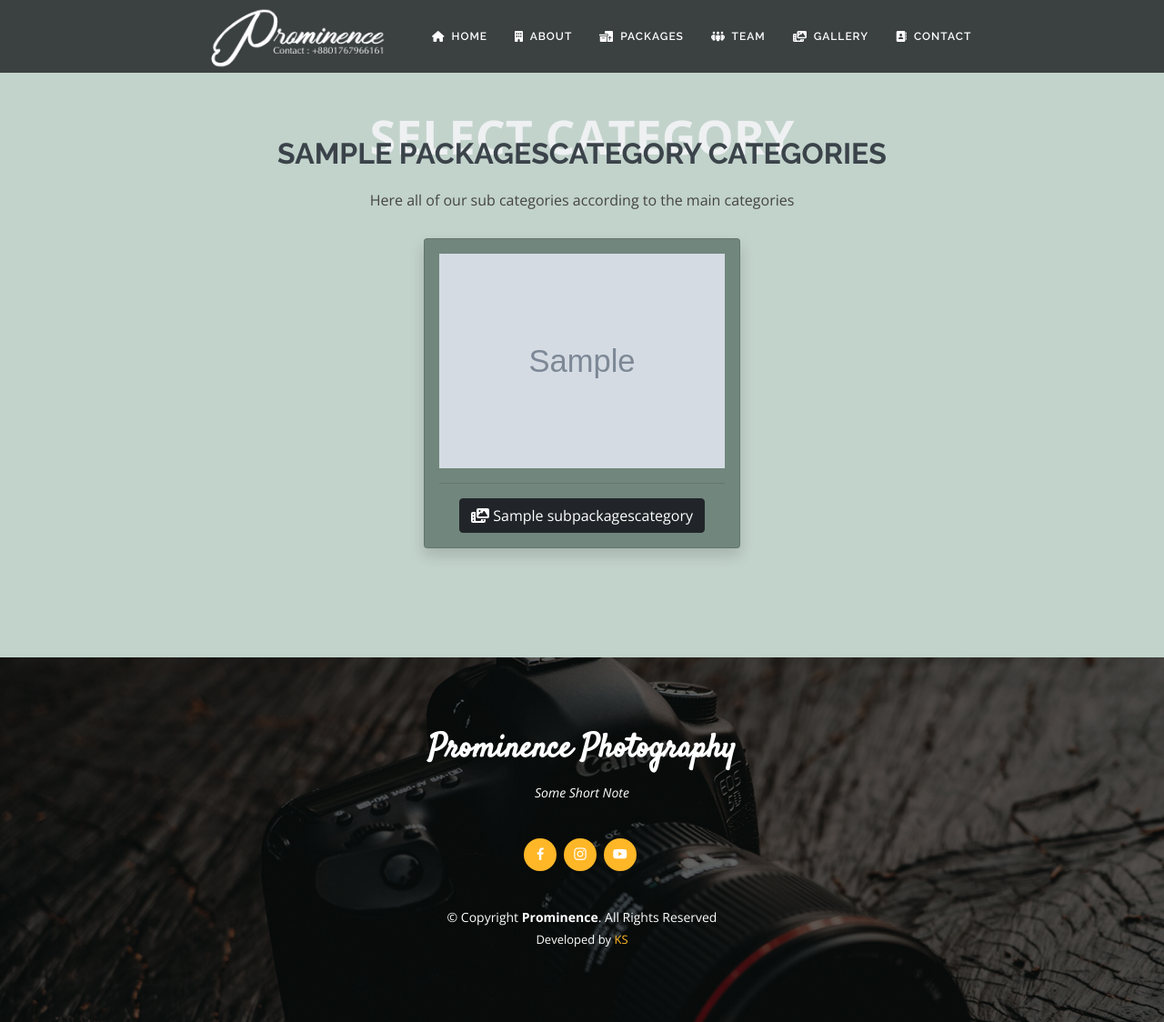
After one commit to kazishuvo22/Prominence-Photography, a Django app: page /packages_sub_category/1/ in a window 1280 px wide. The commit adds this page. Shown: the whole page at 91% size. Run offline with Django 3.2, Linux system fonts and the light colour scheme; tables that the repository leaves empty hold one stand-in row (values such as "Sample post"); grey boxes marked "Sample" are stand-in pictures; some libraries are stand-ins or nearby versions.

Commit message:
model implement, category, sub category, packages added

```diff
--- a/ProminenceProject/ProminenceApp/admin.py
+++ b/ProminenceProject/ProminenceApp/admin.py
@@ -1,9 +1,13 @@
 from django.contrib import admin
 
 # Register your models here.
-from ProminenceApp.models import General
+from ProminenceApp.models import General, PackagesCategory, SubPackagesCategory, Packages, Team
 
 admin.site.site_header = "Prominence Photography Administration"
 admin.site.site_title = "Prominence Photography"
 
 admin.site.register(General)
+admin.site.register(Team)
+admin.site.register(PackagesCategory)
+admin.site.register(SubPackagesCategory)
+admin.site.register(Packages)
--- a/ProminenceProject/ProminenceApp/templates/gallery.html
+++ b/ProminenceProject/ProminenceApp/templates/gallery.html
@@ -2,7 +2,7 @@
 {% load static %}
 {% block content %}
 
-    <section class="inner-page">
+    <section class="inner-page" style="background: #c1d1c9;">
         <div class="container">
             <!-- ======= My Gallery Section ======= -->
 
--- a/ProminenceProject/ProminenceApp/templates/home.html
+++ b/ProminenceProject/ProminenceApp/templates/home.html
@@ -9,6 +9,9 @@
             <h1>Prominence Photography</h1>
             <h2>A promise to make your special day memorable</h2>
             <a href="https://www.youtube.com/watch?v=Kee9Et2j7DA" class="glightbox play-btn mb-4"></a>
+            <a href="{% url 'packages_category' %}" class="btn btn-outline-dark" style="background: linear-gradient(to top right, #ff0066 0%, #99ff99 100%);">
+                <i class="bi-arrow-right-circle-fill"></i>
+                <b>View All Packages</b></a>
 
         </div>
     <div class="hero-container" style="margin-top: 48rem;">
@@ -116,7 +119,7 @@
 
 
     <!-- ======= Contact Me Section ======= -->
-    <section id="contact" class="contact">
+    <section id="contact" class="contact" style="background: #f5f5f5;">
       <div class="container">
 
         <div class="section-title">
--- /dev/null
+++ b/ProminenceProject/ProminenceApp/templates/packages_sub_category.html
@@ -0,0 +1,49 @@
+{% extends 'client/base.html' %}
+{% load static %}
+{% block content %}
+
+    <section class="inner-page" style="background: #c2d3cb">
+        <div class="container">
+            <!-- ======= Buy Ticket Section ======= -->
+            <section class="section-with-bg">
+                <div class="container" data-aos="fade-up">
+                    <div class="section-title" data-aos="fade-up">
+                        <span>Select Category</span>
+                        <h2>{{ main_category_name.main_category }} Categories</h2>
+                        <p>Here all of our sub categories according to the main categories</p>
+                    </div>
+                    {% if all_sub_category %}
+                        <div class="row justify-content-center">
+                            {% for category in all_sub_category %}
+                                <div class="col-lg-4" data-aos="fade-up" data-aos-delay="100">
+                                    <div class="card mb-5 mb-lg-0 shadow" style="background: #71867c">
+                                        <div class="card-body">
+                                            {#                                    <h5 class="card-title text-muted text-uppercase text-center">Standard Access</h5>#}
+                                            {#                                    <h6 class="card-price text-center">$150</h6>#}
+
+                                            <a href="/media/{{ category.sub_category_photo }}"
+                                               class="gallery-lightbox"><img
+                                                    src="/media/{{ category.sub_category_photo }}" class="img-fluid"
+                                                    style="height: auto; width: auto" alt=""></a>
+                                            <hr>
+                                            <div class="text-center">
+                                                <a type="button" class="btn btn-dark"
+                                                   href="{% url 'packages' category.id %}">
+                                                    <i class="fa fa-photo-video"></i> {{ category.sub_category_name }}
+                                                </a>
+                                            </div>
+                                        </div>
+                                    </div>
+                                </div>
+                            {% endfor %}
+                        </div>
+                    {% else %}
+                        <div class="row justify-content-center">
+                            <h4 class="text-center">No available packages in this category right now!</h4>
+                        </div>
+                    {% endif %}
+                </div>
+            </section>
+        </div>
+    </section>
+{% endblock %}
--- a/ProminenceProject/ProminenceApp/urls.py
+++ b/ProminenceProject/ProminenceApp/urls.py
@@ -1,11 +1,18 @@
+from django.conf.urls import url
+from django.conf.urls.static import static
 from django.contrib import admin
-from django.urls import path
+from django.urls import path, re_path, include
 
 from ProminenceApp import views
+from ProminenceProject import settings
 
 urlpatterns = [
-    path('', views.home, name="home"),
-    path('gallery/', views.gallery, name="gallery"),
-    path('team/', views.team, name="team"),
-    path('packages/', views.packages, name="packages"),
-]
+                  path('', views.home, name="home"),
+                  path('gallery/', views.gallery, name="gallery"),
+                  path('team/', views.team, name="team"),
+                  path('packages/<str:sub_id>/', views.packages, name="packages"),
+                  path('packages_category/', views.packages_category, name="packages_category"),
+                  path('packages_sub_category/<str:category_id>/', views.packages_sub_category,
+                       name="packages_sub_category"),
+                  url(r'^chaining/', include('smart_selects.urls')),
+              ] + static(settings.MEDIA_URL, document_root=settings.MEDIA_ROOT)
--- a/ProminenceProject/ProminenceApp/views.py
+++ b/ProminenceProject/ProminenceApp/views.py
@@ -1,11 +1,19 @@
+from django.core import serializers
+from django.core.cache import cache
 from django.shortcuts import render
+from ProminenceApp.models import *
 
 
 # Create your views here.
 
 def home(request):
     page = "home"
-    return render(request, page + ".html")
+
+    context = {
+        'all_main_category': PackagesCategory.objects.all(),
+        'all_sub_category': SubPackagesCategory.objects.all()
+    }
+    return render(request, page + ".html", context)
 
 
 def gallery(request):
@@ -18,6 +26,28 @@ def team(request):
     return render(request, page + ".html")
 
 
-def packages(request):
+def packages(request, sub_id):
     page = "packages"
-    return render(request, page + ".html")
+    context = {
+        'all_packages': Packages.objects.filter(sub_category=sub_id)
+    }
+    print(context['all_packages'])
+    return render(request, page + ".html", context)
+
+
+def packages_category(request):
+    page = "packages_category"
+    context = {
+        'category_all': PackagesCategory.objects.all()
+
+    }
+    return render(request, page + ".html", context)
+
+
+def packages_sub_category(request, category_id):
+    page = "packages_sub_category"
+    context = {
+        'main_category_name': SubPackagesCategory.objects.filter(main_category=category_id).last(),
+        'all_sub_category': SubPackagesCategory.objects.filter(main_category=category_id)
+    }
+    return render(request, page + ".html", context)
--- a/ProminenceProject/ProminenceProject/settings.py
+++ b/ProminenceProject/ProminenceProject/settings.py
@@ -37,7 +37,8 @@ INSTALLED_APPS = [
     'django.contrib.staticfiles',
     'ProminenceApp',
     'ckeditor',
-    'widget_tweaks'
+    'widget_tweaks',
+    'smart_selects'
 ]
 
 MIDDLEWARE = [
--- a/ProminenceProject/requirements.txt
+++ b/ProminenceProject/requirements.txt
@@ -3,3 +3,4 @@ pymongo~=3.12.0
 djongo
 django-ckeditor
 django-widget-tweaks~=1.4.8
+django-smart-selects~=1.5.9
--- a/ProminenceProject/statics/assets/css/style.css
+++ b/ProminenceProject/statics/assets/css/style.css
@@ -1362,7 +1362,6 @@ section {
     text-align: center;
     padding: 80px 0;
     position: relative;
-    margin-top: 44px;
 }
 
 #footer::before {
--- a/ProminenceProject/template/client/base.html
+++ b/ProminenceProject/template/client/base.html
@@ -14,7 +14,8 @@
     <link href="{% static 'assets/img/favicon.png' %}" rel="apple-touch-icon">
 
     <!-- Google Fonts -->
-  <link href="https://fonts.googleapis.com/css?family=Open+Sans:300,300i,400,400i,600,600i,700,700i|Raleway:300,300i,400,400i,500,500i,600,600i,700,700i|Satisfy" rel="stylesheet">
+    <link href="https://fonts.googleapis.com/css?family=Open+Sans:300,300i,400,400i,600,600i,700,700i|Raleway:300,300i,400,400i,500,500i,600,600i,700,700i|Satisfy"
+          rel="stylesheet">
 
     <!-- Vendor CSS Files -->
     <link href="{% static 'assets/vendor/bootstrap/css/bootstrap.min.css' %}" rel="stylesheet">
@@ -26,6 +27,18 @@
 
     <!-- Template Main CSS File -->
     <link href="{% static 'assets/css/style.css' %}" rel="stylesheet">
+    <link rel="stylesheet" href="https://cdnjs.cloudflare.com/ajax/libs/font-awesome/6.1.1/css/all.min.css"
+          integrity="sha512-KfkfwYDsLkIlwQp6LFnl8zNdLGxu9YAA1QvwINks4PhcElQSvqcyVLLD9aMhXd13uQjoXtEKNosOWaZqXgel0g=="
+          crossorigin="anonymous" referrerpolicy="no-referrer"/>
+{#    <script src="https://cdnjs.cloudflare.com/ajax/libs/jquery/3.6.0/jquery.min.js"#}
+{#            integrity="sha512-894YE6QWD5I59HgZOGReFYm4dnWc1Qt5NtvYSaNcOP+u1T9qYdvdihz0PPSiiqn/+/3e7Jo4EaG7TubfWGUrMQ=="#}
+{#            crossorigin="anonymous" referrerpolicy="no-referrer"></script>#}
+{#    <script src="https://cdnjs.cloudflare.com/ajax/libs/jquery/3.6.0/jquery.min.js"#}
+{#            integrity="sha512-894YE6QWD5I59HgZOGReFYm4dnWc1Qt5NtvYSaNcOP+u1T9qYdvdihz0PPSiiqn/+/3e7Jo4EaG7TubfWGUrMQ=="#}
+{#            crossorigin="anonymous" referrerpolicy="no-referrer"></script>#}
+{#    <script src="https://cdnjs.cloudflare.com/ajax/libs/jquery/3.6.0/jquery.js"#}
+{#            integrity="sha512-n/4gHW3atM3QqRcbCn6ewmpxcLAHGaDjpEBu4xZd47N0W2oQ+6q7oc3PXstrJYXcbNU1OHdQ1T7pAP+gi5Yu8g=="#}
+{#            crossorigin="anonymous" referrerpolicy="no-referrer"></script>#}
 
 </head>
 {% include 'client/header.html' %}
@@ -36,7 +49,8 @@
 
 </main><!-- End #main -->
 {% include 'client/footer.html' %}
-  <a href="#" class="back-to-top d-flex align-items-center justify-content-center"><i class="bi bi-arrow-up-short"></i></a>
+<a href="#" class="back-to-top d-flex align-items-center justify-content-center"><i
+        class="bi bi-arrow-up-short"></i></a>
 
 <!-- Vendor JS Files -->
 <script src="{% static 'assets/vendor/purecounter/purecounter.js ' %}"></script>
@@ -49,7 +63,10 @@
 <script src="{% static 'assets/vendor/aos/aos.js' %}"></script>
 
 <!-- Template Main JS File -->
-  <script src="{%  static 'assets/js/main.js' %}"></script>
+<script src="{% static 'assets/js/main.js' %}"></script>
+<script src="https://cdnjs.cloudflare.com/ajax/libs/font-awesome/6.1.1/js/all.min.js"
+        integrity="sha512-6PM0qYu5KExuNcKt5bURAoT6KCThUmHRewN3zUFNaoI6Di7XJPTMoT6K0nsagZKk2OB4L7E3q1uQKHNHd4stIQ=="
+        crossorigin="anonymous" referrerpolicy="no-referrer"></script>
 </body>
 
 </html>
--- a/ProminenceProject/template/client/header.html
+++ b/ProminenceProject/template/client/header.html
@@ -2,36 +2,45 @@
 {% load static %}
 <header id="header" class="fixed-top d-flex justify-content-center align-items-center header-transparent">
     <nav id="navbar" class="navbar">
-    <div id="logo" class="me-auto mb-3">
-        <!-- Uncomment below if you prefer to use a text logo -->
-        <!-- <h1><a href="index.html">The<span>Event</span></a></h1>-->
-       <a href="{% url 'home' %}" class="scrollto"><img src="{% static 'assets/img/favicon.png' %}" alt="" title=""></a>
-    </div>
+        <div id="logo" class="me-auto mb-3">
+            <!-- Uncomment below if you prefer to use a text logo -->
+            <!-- <h1><a href="index.html">The<span>Event</span></a></h1>-->
+            <a href="{% url 'home' %}" class="scrollto"><img src="{% static 'assets/img/favicon.png' %}" alt=""
+                                                             title=""></a>
+        </div>
         <ul>
-            <li><a class="nav-link scrollto" href="{% url 'home' %}">Home</a></li>
-            <li><a class="nav-link scrollto" href="{% url 'home' %}#about">About</a></li>
-            <li><a class="nav-link scrollto" href="{% url 'packages' %}">Packages</a></li>
-            <li><a class="nav-link scrollto" href="{% url 'team' %}">Team</a></li>
+            <li><a class="nav-link scrollto" href="{% url 'home' %}"><i class="fa fa-home"></i>&nbsp; Home</a></li>
+            <li><a class="nav-link scrollto" href="{% url 'home' %}#about"><i class="fa fa-building"></i>&nbsp;
+                About</a></li>
+            <li><a class="nav-link scrollto" href="{% url 'packages_category' %}"><i class="fa fa-boxes-packing"></i>&nbsp;
+                Packages</a></li>
+            <li><a class="nav-link scrollto" href="{% url 'team' %}"><i class="fa fa-people-group"></i>&nbsp; Team</a>
+            </li>
             <li><a class="nav-link scrollto {% if 'gallery' in request.path %} active {% endif %} "
-                   href="{% url 'gallery' %}">Gallery</a></li>
-            {#        <li class="dropdown"><a href="#"><span>Drop Down</span> <i class="bi bi-chevron-down"></i></a>#}
-            {#          <ul>#}
-            {#            <li><a href="#">Drop Down 1</a></li>#}
-            {#            <li class="dropdown"><a href="#"><span>Deep Drop Down</span> <i class="bi bi-chevron-right"></i></a>#}
-            {#              <ul>#}
-            {#                <li><a href="#">Deep Drop Down 1</a></li>#}
-            {#                <li><a href="#">Deep Drop Down 2</a></li>#}
-            {#                <li><a href="#">Deep Drop Down 3</a></li>#}
-            {#                <li><a href="#">Deep Drop Down 4</a></li>#}
-            {#                <li><a href="#">Deep Drop Down 5</a></li>#}
-            {#              </ul>#}
-            {#            </li>#}
-            {#            <li><a href="#">Drop Down 2</a></li>#}
-            {#            <li><a href="#">Drop Down 3</a></li>#}
-            {#            <li><a href="#">Drop Down 4</a></li>#}
-            {#          </ul>#}
-            {#        </li>#}
-            <li><a class="nav-link scrollto" href="{% url 'home' %}#contact">Contact</a></li>
+                   href="{% url 'gallery' %}"><i class="fa fa-photo-video"></i>&nbsp; Gallery</a></li>
+{#            <li class="dropdown"><a href="{% url 'packages_category' %}"><span><i class="fa fa-boxes-packing"></i>&nbsp;Packages</span>#}
+{#                <i#}
+{#                        class="bi bi-chevron-down"></i></a>#}
+{#                <ul>#}
+{#                    {% for main in all_main_category %}#}
+{#                        <li class="dropdown"><a href=""><span>#}
+{#                            {{ main.category_name }}#}
+{#                    </span> <i#}
+{#                                class="bi bi-chevron-right"></i></a>#}
+{#                            <ul>#}
+{#                                {% for sub in all_sub_category %}#}
+{#                                    {% if sub.main_category.id == main.id %}#}
+{#                                        <li><a href="{% url 'packages' sub.id %}">{{ sub.sub_category_name }}</a></li>#}
+{#                                    {% endif %}#}
+{#                                {% endfor %}#}
+{#                            </ul>#}
+{##}
+{#                        </li>#}
+{#                    {% endfor %}#}
+{#                </ul>#}
+{#            </li>#}
+            <li><a class="nav-link scrollto" href="{% url 'home' %}#contact"> <i class="fa fa-contact-book"></i>&nbsp;
+                Contact</a></li>
         </ul>
         <i class="bi bi-list mobile-nav-toggle"></i>
     </nav><!-- .navbar -->
```
Also changed, not shown: ProminenceProject/ProminenceApp/models.py (+48 -1 lines), ProminenceProject/ProminenceApp/templates/packages.html (+49 -72 lines), ProminenceProject/ProminenceApp/templates/packages_category.html (added, +43 -0 lines), ProminenceProject/ProminenceApp/migrations/0001_initial.py, ProminenceProject/statics/assets/img/taka.png (added). Lines whose indentation alone changed are shown as unchanged.
